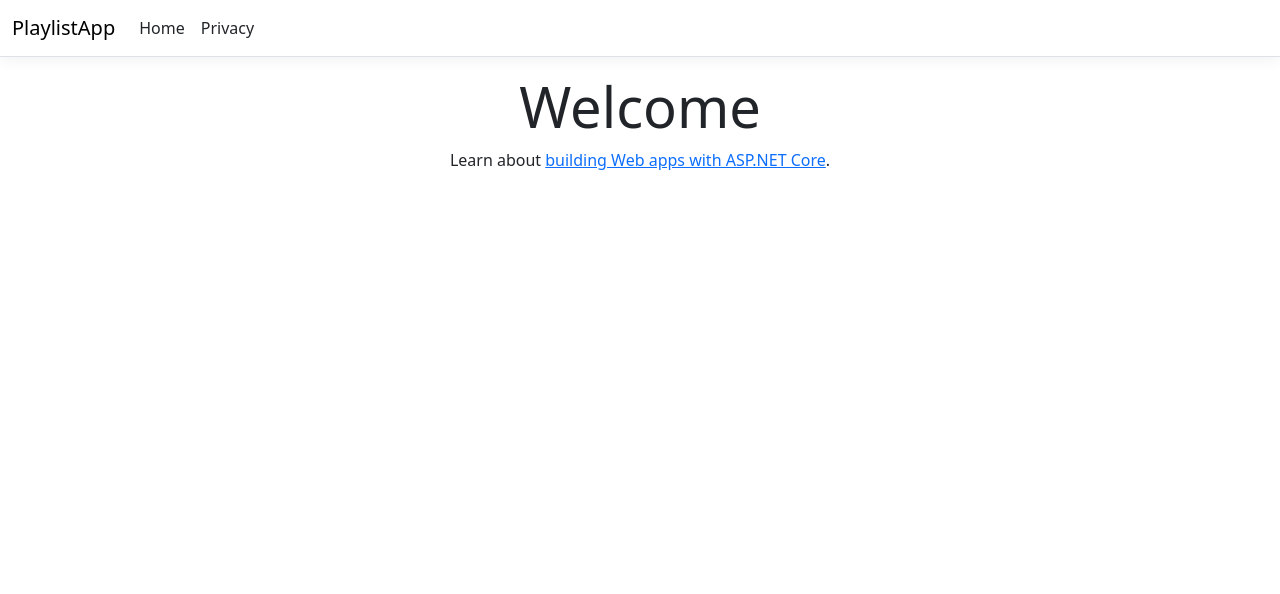
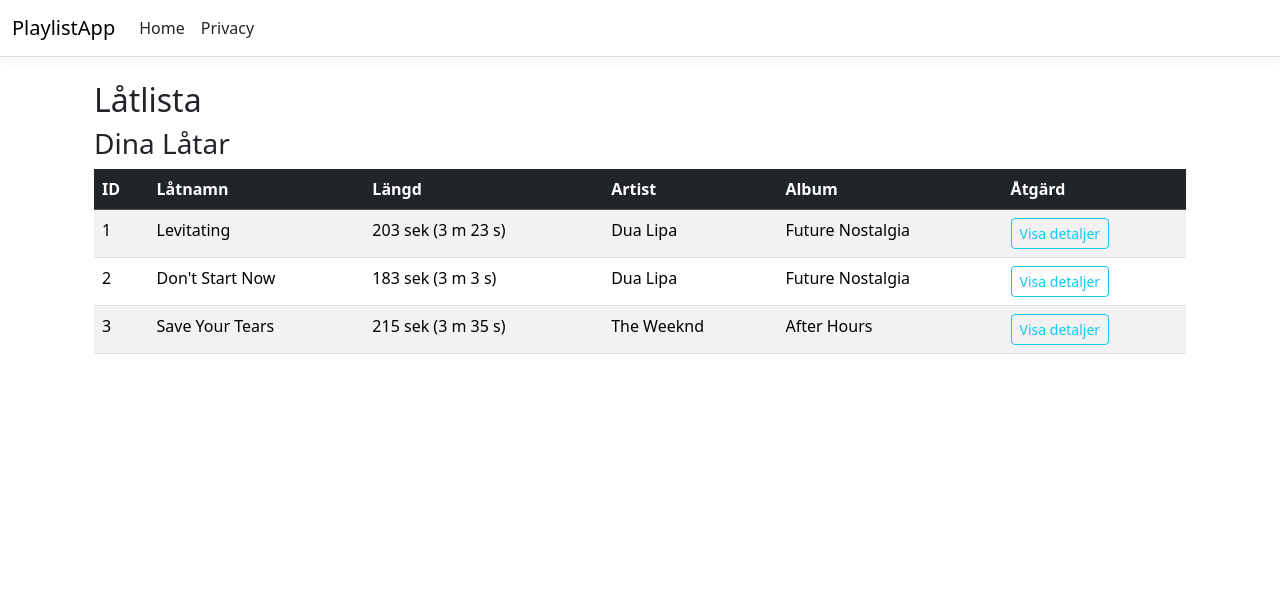
Before and after one commit to elsaluundberg/DoW_Lab_1, an ASP.NET Core app: page / in a window 1280 px wide. Shown: the top 594 px of the page. Run offline with ASP.NET Core 8, Linux system fonts and the light colour scheme; style sheets or scripts are compiled from the project's sources.

Commit message:
Contiuned on the app

```diff
--- a/PlaylistApp/Controllers/HomeController.cs
+++ b/PlaylistApp/Controllers/HomeController.cs
@@ -1,24 +1,31 @@
-using System.Diagnostics;
 using Microsoft.AspNetCore.Mvc;
 using PlaylistApp.Models;
 
-namespace PlaylistApp.Controllers;
+namespace PlaylistApp.Controllers
+{
+    public class HomeController : Controller
+    {
+        // Testdata
+        private List<Song> GetSampleSongs()
+        {
+            return new List<Song>
+            {
+                new Song { Id = 1, Name = "Levitating", Length = 203, ArtistName = "Dua Lipa", AlbumName = "Future Nostalgia" },
+                new Song { Id = 2, Name = "Don't Start Now", Length = 183, ArtistName = "Dua Lipa", AlbumName = "Future Nostalgia" },
+                new Song { Id = 3, Name = "Save Your Tears", Length = 215, ArtistName = "The Weeknd", AlbumName = "After Hours" }
+            };
+        }
 
-public class HomeController : Controller
-{
-    public IActionResult Index()
-    {
-        return View();
-    }
+        // 1. STARTSIDA / ÖVERSIKT (Vy 1)
+        public IActionResult Index()
+        {
+            var songs = GetSampleSongs();
 
-    public IActionResult Privacy()
-    {
-        return View();
-    }
+            ViewBag.Message = "Välkommen till din musikapplikation!";
+            ViewData["TotalSongsCount"] = songs.Count;
 
-    [ResponseCache(Duration = 0, Location = ResponseCacheLocation.None, NoStore = true)]
-    public IActionResult Error()
-    {
-        return View(new ErrorViewModel { RequestId = Activity.Current?.Id ?? HttpContext.TraceIdentifier });
+            return View(songs);
+        }
+
     }
 }
--- a/PlaylistApp/Models/Song.cs
+++ b/PlaylistApp/Models/Song.cs
@@ -5,9 +5,7 @@ namespace PlaylistApp.Models
         public int Id { get; set; }
         public string Name { get; set; } = string.Empty;
         public int Length { get; set; } // Låtens längd i sekunder
-
-        // Koppling till vilket album låten tillhör (N:1-relation)
-        public int AlbumId { get; set; }
-        public Album? Album { get; set; }
+        public string ArtistName { get; set; } = string.Empty;
+        public string AlbumName { get; set; } = string.Empty;
     }
 }
--- a/PlaylistApp/Views/Home/Index.cshtml
+++ b/PlaylistApp/Views/Home/Index.cshtml
@@ -1,8 +1,47 @@
+@model List<PlaylistApp.Models.Song>
+
 @{
-    ViewData["Title"] = "Home Page";
+    ViewData["Title"] = "Låtlista";
 }
 
-<div class="text-center">
-    <h1 class="display-4">Welcome</h1>
-    <p>Learn about <a href="https://learn.microsoft.com/aspnet/core">building Web apps with ASP.NET Core</a>.</p>
+<div class="container mt-4">
+    <h2>@ViewData["Title"]</h2>
+
+    <h3>Dina Låtar</h3>
+    @if (Model != null && Model.Any())
+    {
+        <table class="table table-striped table-hover">
+            <thead class="table-dark">
+                <tr>
+                    <th>ID</th>
+                    <th>Låtnamn</th>
+                    <th>Längd</th>
+                    <th>Artist</th>
+                    <th>Album</th>
+                    <th>Åtgärd</th>
+                </tr>
+            </thead>
+            <tbody>
+                @foreach (var song in Model)
+                {
+                    <tr>
+                        <td>@song.Id</td>
+                        <td>@song.Name</td>
+                        <td>@song.Length sek (@(song.Length / 60) m @(song.Length % 60) s)</td>
+                        <td>@song.ArtistName</td>
+                        <td>@song.AlbumName</td>
+                        <td>
+                            <a asp-controller="Home" asp-action="Details" asp-route-id="@song.Id" class="btn btn-sm btn-outline-info">
+                                Visa detaljer
+                            </a>
+                        </td>
+                    </tr>
+                }
+            </tbody>
+        </table>
+    }
+    else
+    {
+        <p class="text-muted">Inga låtar finns i listan ännu.</p>
+    }
 </div>
```
